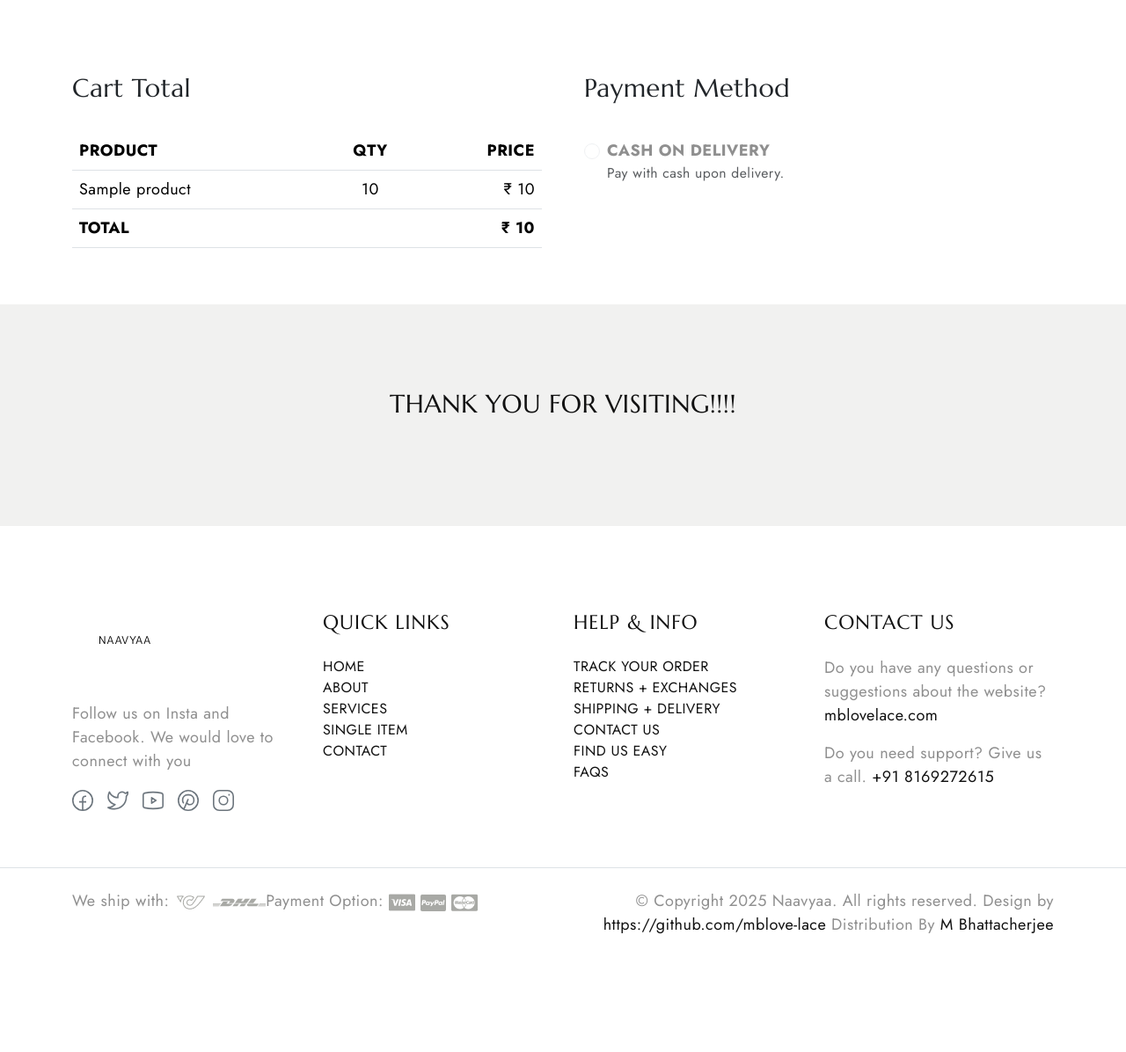
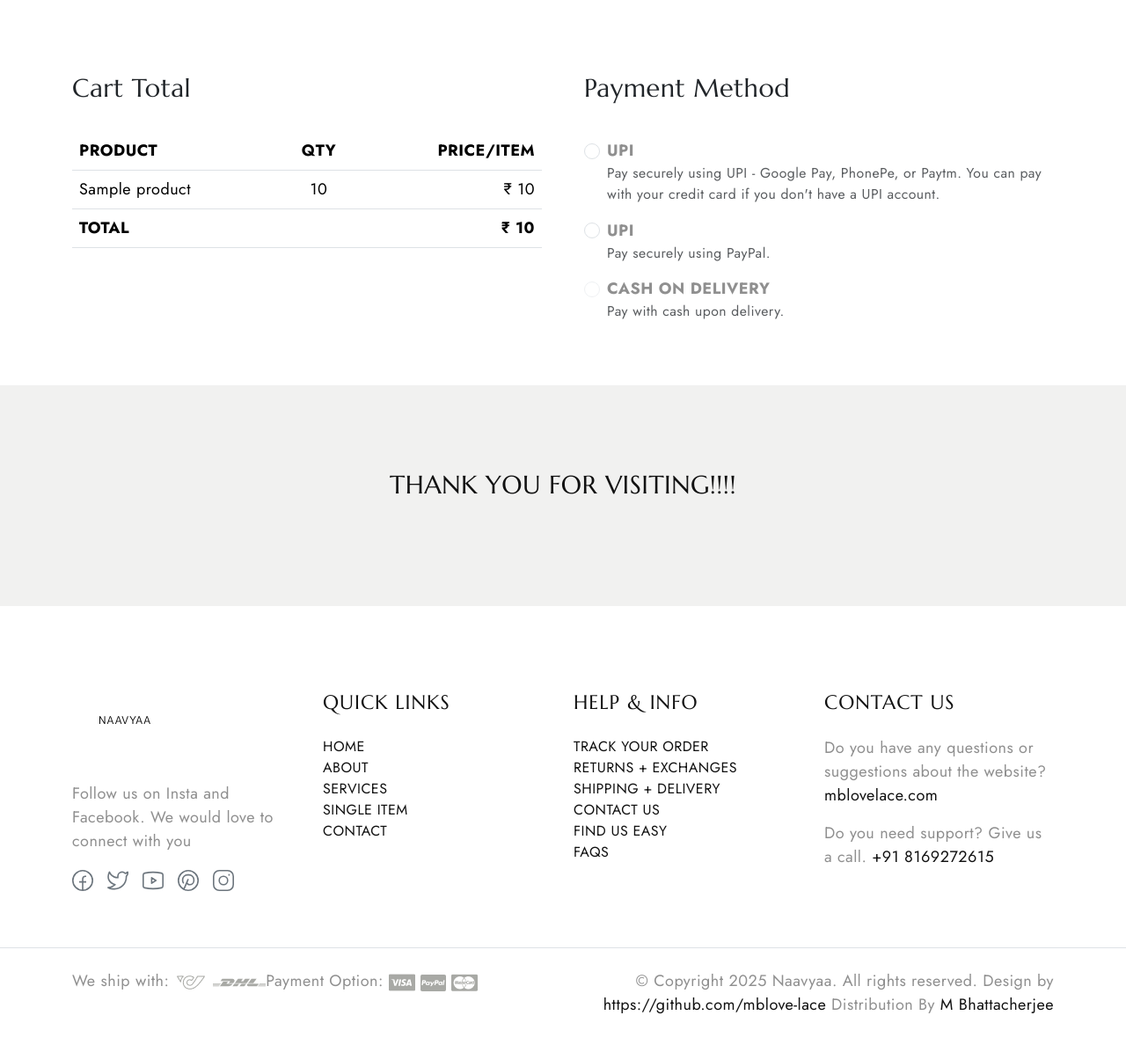
Before and after one commit to mblove-lace/Naavyaa2.0, a Django app: template templates/store/checkout.html in a window 1280 px wide. Shown: the part 259-1455 px from the top of the page at 88% size. Before the commit the page ends 1321 px from the top, so only its background shows below. Run offline with Django 5.2, Linux system fonts and the light colour scheme; the template is opened without the code that fills it: most values are stand-ins (such as "Sample title", 1, 10 or a date in 2020); some libraries are stand-ins or nearby versions.

Commit message:
PayPal -working, comment not done

```diff
--- a/store/views.py
+++ b/store/views.py
@@ -1,7 +1,7 @@
 # This page will:
 # 1. get all Product objects from your database where status = "Published".
 # 2. Passes them into a dictionary (context) under the key "products".
-# 3.Renders the template store/index.html with this context.
+# 3. Renders the template store/index.html with this context.
 
 from decimal import Decimal
 from django.shortcuts import render , redirect
@@ -23,7 +23,7 @@ from plugin.tax_calculation import tax_calculation
 import requests
 import razorpay
 
-# from plugin.tax_calculation import tax_calculation
+from plugin.tax_calculation import tax_calculation
 
 razorpay_client = razorpay.Client(auth=(settings.RAZORPAY_KEY_ID, settings.RAZORPAY_KEY_SECRET))
 # // -------------------------------------------- ---------------------------- -----------------------------------------//
--- a/templates/store/checkout.html
+++ b/templates/store/checkout.html
@@ -2,11 +2,6 @@
 {% load humanize %}
 {% load static %}
 {% block content %}
-
-<body class="homepage">
-
-
-  <div class="preloader text-white fs-6 text-uppercase overflow-hidden"></div>
 
 
 
@@ -59,7 +54,7 @@
               <tr class="text-uppercase text-muted">
                 <th>Product</th>
                 <th class="text-center">Qty</th>
-                <th class="text-end">Price</th>
+                <th class="text-end">Price/Item </th>
               </tr>
             </thead>
 
@@ -175,14 +170,21 @@
               {% comment %} Same structure repeated for each payment option.
               Only difference is value= changes: "check", "cod", "paypal"
               These values are what request.POST.get("payment_method") will return in views.py   {% endcomment %}
-{% comment %}
+
             <label class="list-group-item d-flex gap-2 border-0">
-              <input class="form-check-input flex-shrink-0" type="radio" name="payment_method" value="paypal">
+              <input class="form-check-input flex-shrink-0" type="radio" name="payment_method" value="upi">
               <span>
-                <strong class="text-uppercase">PayPal</strong>
-                <small class="d-block text-body-secondary">Pay via PayPal; you can pay with your credit card if you don't have a PayPal account.</small>
+                <strong class="text-uppercase">UPI</strong>
+                <small class="d-block text-body-secondary">Pay securely using  UPI - Google Pay, PhonePe, or Paytm. You can pay with your credit card if you don't have a UPI account.</small>
               </span>
-            </label> {% endcomment %}
+            </label>
+                <label class="list-group-item d-flex gap-2 border-0">
+              <input class="form-check-input flex-shrink-0" type="radio" name="payment_method" value="PayPal">
+              <span>
+                <strong class="text-uppercase">UPI</strong>
+                <small class="d-block text-body-secondary">Pay securely using PayPal.</small>
+              </span>
+            </label>
 
             <label class="list-group-item d-flex gap-2 border-0">
               <input class="form-check-input flex-shrink-0" type="radio" name="payment_method" value="cod" disabled>
@@ -191,6 +193,8 @@
                 <small class="d-block text-body-secondary">Pay with cash upon delivery.</small>
               </span>
             </label>
+
+
 
 
           </div>
@@ -213,11 +217,115 @@
     {% comment %} Closes the .container div   {% endcomment %}
   </div>
 </section>
-<script src="https://www.paypal.com/sdk/js?client-id={{ paypal_client_id }}&currency=INR"></script>
-<script src="https://code.jquery.com/jquery-3.6.0.min.js"></script>
+
+
+
+{% comment %} Here lies the Razorpay integration {% endcomment %}
+
+
+{% comment %} RazorPay integration ends {% endcomment %}
+
+
+
+
+
+
+{% comment %} Script for initializing PayPal button {% endcomment %}
+{% comment %} Loading PayPal Javascript SDK - Software Development Kit - PAckage of tools , libraries and code provided by platform so developers can easily integrate with their system.
+In this case, we load the PayPal SDK from their CDN (Content Delivery Network) with our client ID and currency as query parameters.
+in django, views.py has a context variable called "paypal_client_id" - with context = {"paypal_client_id": "YOUR_CLIENT_ID"}  - which ccalls to settings.py- PAYPAL_CLIENT_ID for the browser to finally see the  client_id .
+So, the structure goes like -
+settings.py -> PAYPAL_CLIENT_ID = "YOUR_CLIENT_ID"
+ views.py -> passes client id + order data
+Template :   checkout.html
+                ↓
+            loads PayPal SDK
+Browser :
+PayPal SDK loads
+   ↓
+paypal.Buttons() creates payment UI
+
+user approves payment
+   ↓
+payment captured
+
+Django Verification:
+/paypal_payment_verify/
+   ↓
+order marked paid
+
+>>>>> What this does is it loads the PayPal SDK with our client ID, which then allows us to render "PayPal buttons" on the page.
+  When the user clicks the PayPal button and approves the payment, we capture the transaction details and redirect to a Django view that verifies the payment and updates our order status accordingly.
+  This way, we can securely process payments through PayPal while keeping our server informed of the transaction status.
+
+{% endcomment %}
+
+<script src="https://www.paypal.com/sdk/js?client-id={{ paypal_client_id }}&currency=USD"></script>
+
 
 
 <script>
+  {% comment %}
+  1. document represents the entire HTML page loaded in the browser. It is the part of DOM - Document Object Model
+        How the DOM reads the HTML? Through parsing - Reading the code and converting it into a structure the computer/browser can understand.
+        Read HTML
+          ↓
+        Create DOM nodes
+          ↓
+        If <script> appears → pause parsing
+          ↓
+        Run script
+          ↓
+        Continue parsing
+
+        Analogy: Reading a sentence: "The cat sits on the mat." Here, the browser reads each word and creates a mental image (DOM node) for it.
+        If suddenly you encounter a footnote (script), you pause reading the sentence, read the footnote, understand it, and then go back to finish the sentence.
+
+  2. addEventListener -   is a method that allows us to listen for specific events on the page and run a function when that event occurs.
+     It follows the syntax: element.addEventListener(event, function) event - what to listen for and function - what to do when that event happens.
+
+  3. "DOMContentLoaded" - is a specific event that fires when the initial HTML document has been completely loaded and parsed by the browser, without waiting for stylesheets, images, and subframes to finish loading. It tell to run the JavaScript after the HTML page structure has finished loading.
+  Function is the entire block of code after {} which will run once the DOM is ready- which was the event.
+
+        {% endcomment %}
+  document.addEventListener("DOMContentLoaded", function () {
+    // What is the function here?
+    // 1. printing a debug message to the console to confirm that the DOM is ready and our script is running at the right time.
+      console.log("DOM is ready");
+    // 2. variable container is assigned to the HTML element with the ID "paypal-button-container".
+    //The variable type is constant, meaning it can't be reassigned to a different value later in the code. 'container'is the name of the variable with const keyword.
+
+    // This is where the PayPal buttons will be rendered on the page.
+    //[ container ] → PayPal DIV element
+    // getElementById() - is a method that retrieves an HTML element based on its unique ID attribute.
+    //In this case, it looks for an element with id="paypal-button-container" and assigns it to the variable container.
+
+
+
+      const container = document.getElementById("paypal-button-container");
+   // 3. Initially, we set the display style of the container to "none", hiding the PayPal buttons when the page first loads.
+      container.style.display = "none";
+   // 4. document = the entire HTML page loaded in the browser. It is the part of DOM - Document Object Model
+    // querySelectorAll() - is a "method" that finds all elements in the document that match a specified CSS selector and
+    // returns them as a NodeList (which is like an array of elements).
+    // 5. We then loop through each of these radio buttons using forEach() and add a "change" event listener to them.
+    //Example - Find all <input> elements ,whose name attribute = "payment_method" . So, this will select all the radio buttons for payment methods.
+
+      document.querySelectorAll('input[name="payment_method"]').forEach(radio =>
+      {
+          radio.addEventListener("change", function () {
+              if (this.value === "PayPal") {
+                  container.style.display = "block";
+              }
+              else {
+                  container.style.display = "none";
+              }
+          });
+      });
+  });
+
+
+
   function initPayPalButton() {
     paypal.Buttons({
       style: {
@@ -227,14 +335,15 @@
         label: 'paypal',
 
       },
-
+// This following is the one that creates the API call to PayPal when the user clicks the PayPal button. It sets up the transaction details, including the amount and currency, that will be sent to PayPal for processing the payment.
+      // createOrder - is a function that sets up the transaction details when the user clicks the PayPal button.
       createOrder: function(data, actions) {
         return actions.order.create({
           purchase_units: [
           {
             amount:{
-              currency_code:"INR",
-              value:"{{ order.total }}"
+              currency_code:"USD",
+              value:"{{ order.total|floatformat:2 }}",
             }
           }]
         });
@@ -244,7 +353,9 @@
         return actions.order.capture().then(function(details) {
           //alert('Transaction completed by ' + details.payer.name.given_name + '!');
 
-          console.log("Capture result", details, JSON.stringify(orderData,null,2));
+          console.log("Capture result", details,
+           //JSON.stringify(details, null, 2)
+           );
 
           const element = document.getElementById('paypal-button-container');
           element.innerHTML = '<h3>Thank you for your payment!</h3>';
@@ -269,7 +380,4 @@
 
 
 
-
-</body>
-</html>
 {% endblock content %}
```
